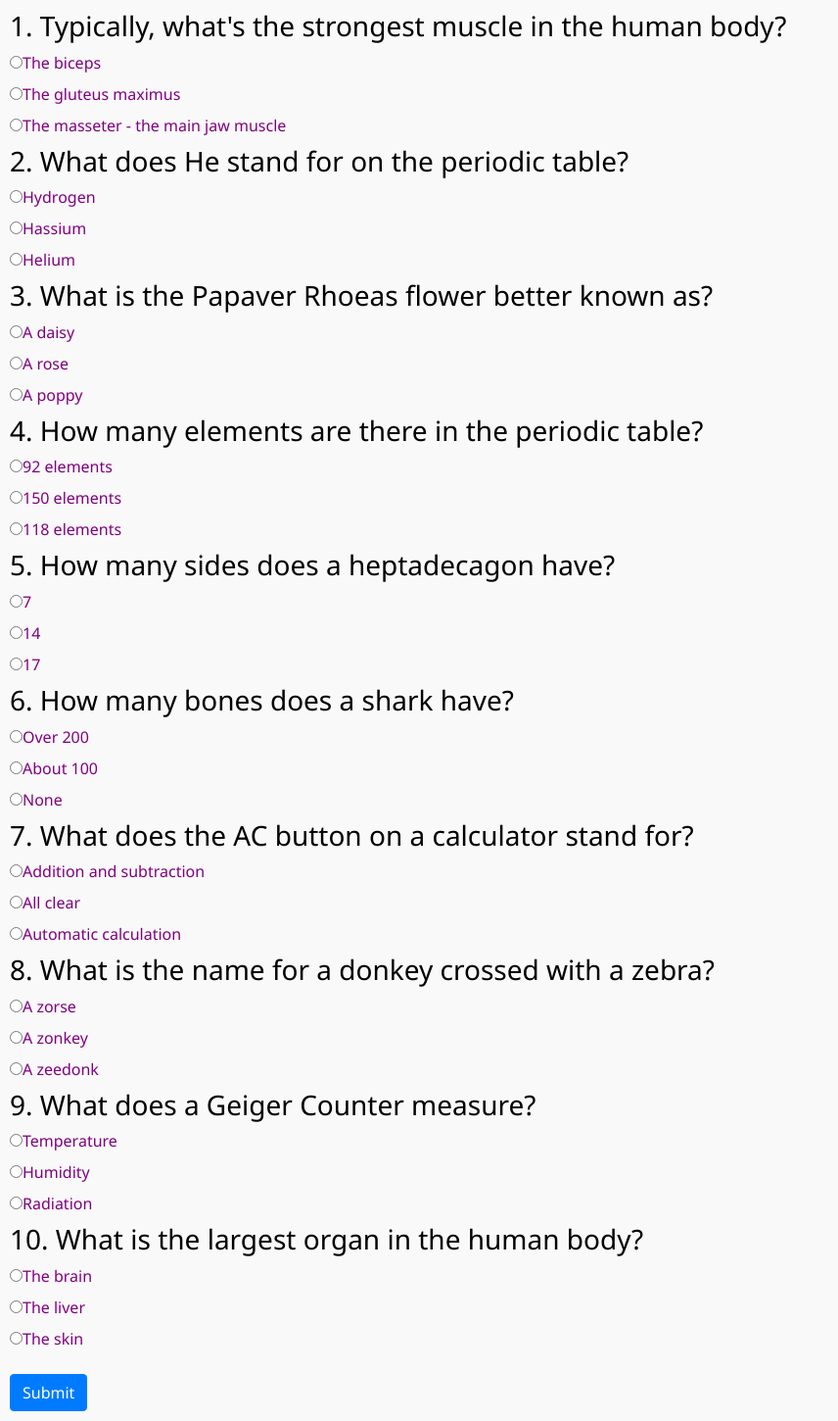
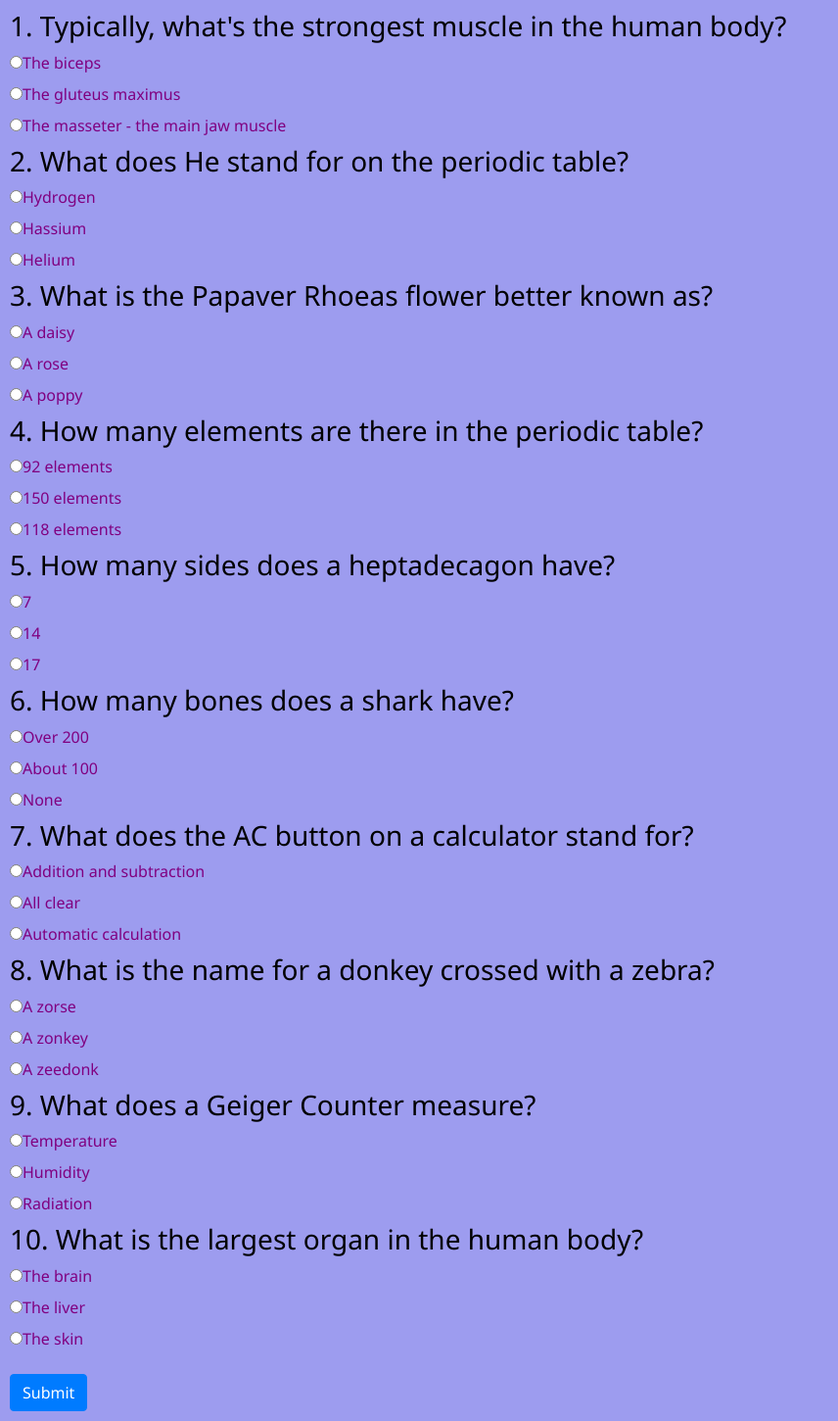
Before and after one commit to NjugunaW/TRIVIABYTE, a Django app: template pythonProject/myproject/triviabyte/templates/science.html in a window 1280 px wide. Shown: the whole page at 98% size, without its empty margins (0-856 px from the left). Run offline with Django 5.2, Linux system fonts and the light colour scheme; the template is opened without the code that fills it, so the values that code supplies are empty; parts of the project's set-up code (start-up, migrations or seed data) failed here and were passed over; some libraries are stand-ins or nearby versions.

Commit message:
Correction Version2

```diff
--- a/pythonProject/myproject/myproject/settings.py
+++ b/pythonProject/myproject/myproject/settings.py
@@ -37,7 +37,7 @@ INSTALLED_APPS = [
     'django.contrib.sessions',
     'django.contrib.messages',
     'django.contrib.staticfiles',
-    'triviabyte'
+    'triviabyte',
 ]
 
 MIDDLEWARE = [
--- a/pythonProject/myproject/triviabyte/templates/science.html
+++ b/pythonProject/myproject/triviabyte/templates/science.html
@@ -10,7 +10,7 @@
     <link rel="stylesheet" href="{% static 'css/styles.css' %}">
     <style>
         body {
-            background-color: ;
+            background-color: #9D9CEF;
         }
 
         #app {
--- a/pythonProject/myproject/triviabyte/urls.py
+++ b/pythonProject/myproject/triviabyte/urls.py
@@ -5,7 +5,7 @@ from .views import get_quiz
 urlpatterns = [
     path('', views.triviabyte_view, name='triviabyte_view'),
     path('api/quiz/', views.get_quiz, name='get_quiz'),
-    path('submit_answers/', views.submit_answers, name='submit_answers')
+    path('submit_answers/', views.submit_answers, name='submit_answers'),
     path('music.html', views.music_view, name='music'),
     path('science.html', views.science_view, name='science'),
     path('quiz.html', views.quiz_view, name='quiz'),
```
